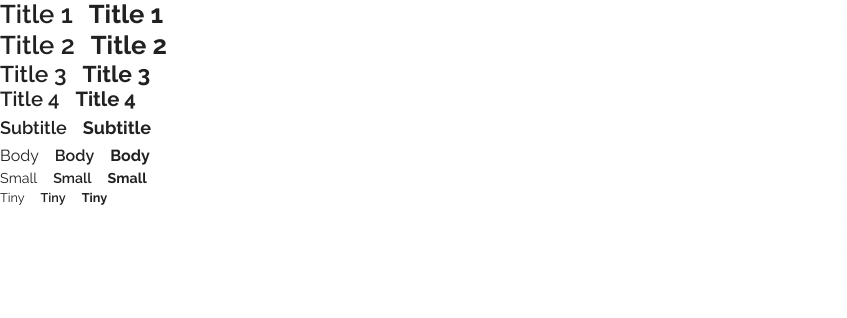
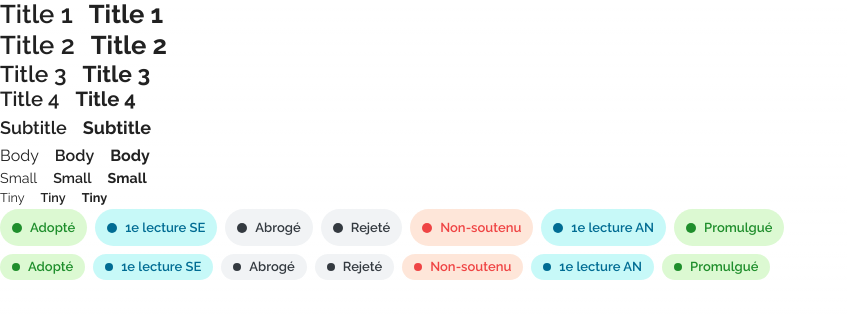
Before and after one commit to regardscitoyens/nosdeputes-front, a Next.js app: page /theme in a window 1280 px wide. Shown: the top 318 px of the page, without its empty margins (0-847 px from the left). Built offline with nearby package versions, Linux system fonts and the light colour scheme.

Commit message:
Add chip for dossier status

```diff
--- a/app/theme/page.tsx
+++ b/app/theme/page.tsx
@@ -1,5 +1,6 @@
 import Typography from "@mui/material/Typography";
 import Stack from "@mui/material/Stack";
+import StatusChip from "@/components/StatusChip";
 
 export default function Page() {
   return (
@@ -80,6 +81,24 @@ export default function Page() {
           Tiny
         </Typography>
       </Stack>
+      <Stack direction="row" spacing={1} sx={{ mb: 1 }}>
+        <StatusChip status="validated" label="Adopté" />
+        <StatusChip status="review" label="1e lecture SE" />
+        <StatusChip status="refused" label="Abrogé" />
+        <StatusChip status="refused" label="Rejeté" />
+        <StatusChip status="dropped" label="Non-soutenu" />
+        <StatusChip status="review" label="1e lecture AN" />
+        <StatusChip status="validated" label="Promulgué" />
+      </Stack>
+      <Stack direction="row" spacing={1}>
+        <StatusChip size="small" status="validated" label="Adopté" />
+        <StatusChip size="small" status="review" label="1e lecture SE" />
+        <StatusChip size="small" status="refused" label="Abrogé" />
+        <StatusChip size="small" status="refused" label="Rejeté" />
+        <StatusChip size="small" status="dropped" label="Non-soutenu" />
+        <StatusChip size="small" status="review" label="1e lecture AN" />
+        <StatusChip size="small" status="validated" label="Promulgué" />
+      </Stack>
     </div>
   );
 }
--- /dev/null
+++ b/components/StatusChip/index.tsx
@@ -0,0 +1,61 @@
+"use client";
+import { styled, Theme } from "@mui/system";
+import Chip, { chipClasses, ChipProps } from "@mui/material/Chip";
+
+interface StatusChipProps extends ChipProps {
+  status: "validated" | "review" | "refused" | "dropped";
+}
+
+function getColor(status: StatusChipProps["status"], theme: Theme) {
+  if (status === "validated") {
+    return theme.palette.success;
+  }
+  if (status === "review") {
+    return theme.palette.info;
+  }
+  if (status === "dropped") {
+    return theme.palette.warning;
+  }
+  return { main: theme.palette.grey[800], light: theme.palette.grey[100] };
+}
+
+function StatusChip(props: StatusChipProps) {
+  return <Chip icon={<div className="point" />} {...props} />;
+}
+
+const StyledStatusChip = styled(StatusChip, {
+  shouldForwardProp: (prop) => prop !== "status",
+  name: "StatusChip",
+})(({ theme, status, size }) => {
+  const color = getColor(status, theme);
+
+  return {
+    backgroundColor: color.light,
+    color: color.main,
+    height: 37,
+    paddingLeft: theme.spacing(1.5),
+    paddingRight: theme.spacing(1.5),
+    borderRadius: 37 / 2,
+    ...(size === "small" && {
+      height: 26,
+      borderRadius: 26 / 2,
+    }),
+    [`& .${chipClasses.label}`]: {
+      paddingLeft: theme.spacing(1),
+      paddingRight: 0,
+    },
+    [`& .${chipClasses.icon}`]: {
+      margin: 0,
+      width: 10,
+      height: 10,
+      borderRadius: "50%",
+      backgroundColor: color.main,
+      ...(size === "small" && {
+        width: 8,
+        height: 8,
+      }),
+    },
+  };
+});
+
+export default StyledStatusChip;
--- a/components/ThemeRegistry/theme.ts
+++ b/components/ThemeRegistry/theme.ts
@@ -10,6 +10,30 @@ const raleway = Raleway({
 const theme = createTheme({
   palette: {
     mode: "light",
+    success: {
+      light: "#DCF9D2",
+      main: "#1F8E2C",
+    },
+    info: {
+      light: "#C7F9F8",
+      main: "#006C93",
+    },
+    warning: {
+      light: "#FEE6D9",
+      main: "#EF4444",
+    },
+    grey: {
+      900: "#171B1E",
+      800: "#343A40",
+      700: "#495057",
+      600: "#868E96",
+      500: "#ADB5BD",
+      400: "#CED4DA",
+      300: "#DEE2E6",
+      200: "#E9ECEF",
+      100: "#F1F3F5",
+      50: "#F8F9FA",
+    },
   },
   spacing: 8,
   typography: {
@@ -26,15 +50,7 @@ const theme = createTheme({
     body2: { fontSize: "0.889rem" },
     caption: { fontSize: "0.79rem" },
   },
-  components: {
-    MuiButton: {
-      styleOverrides: {
-        root: ({ ownerState }) => ({
-          border: "solid red 5px",
-        }),
-      },
-    },
-  },
+  components: {},
 });
 
 export default theme;
```
